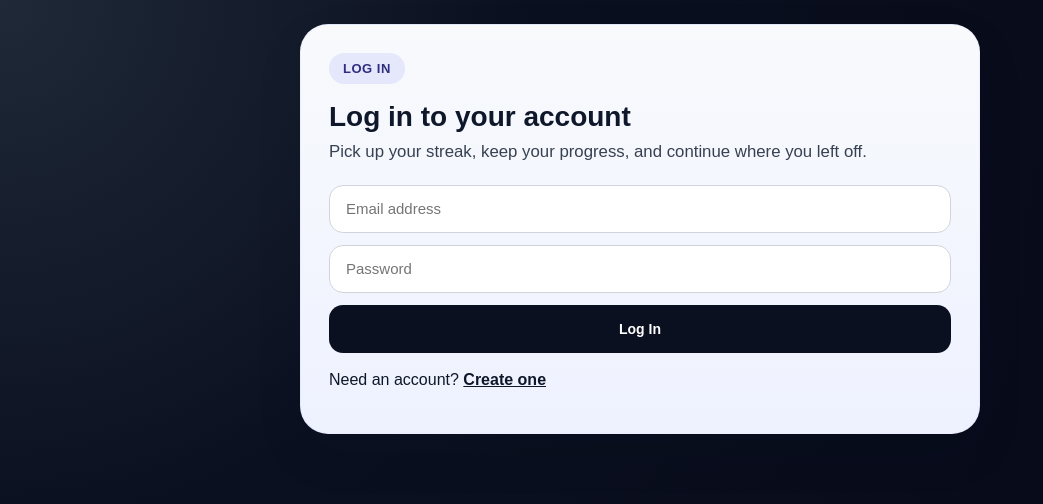
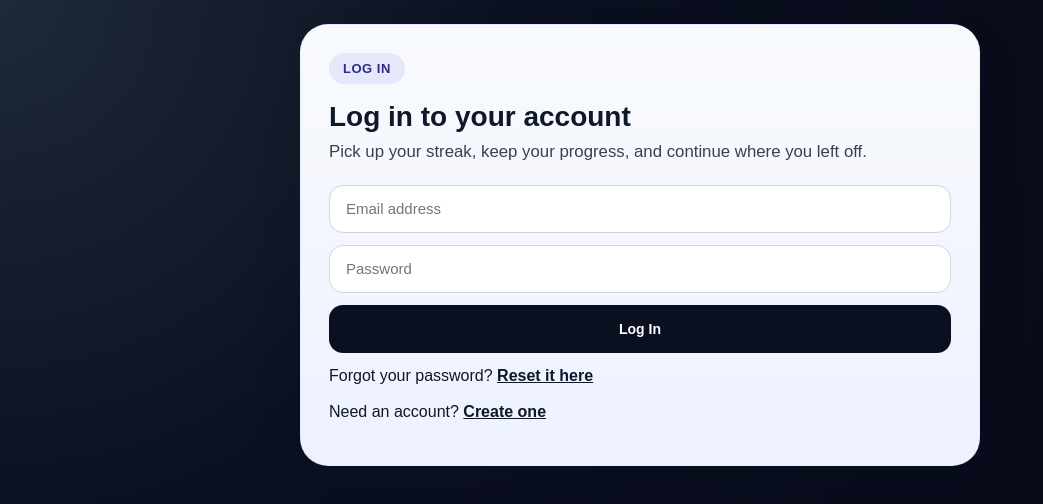
Before and after one commit to ryanc192/secretscanclub.com, a Next.js app: page /login in a window 1280 px wide. Shown: the top 504 px of the page, without its empty margins (0-1043 px from the left). Built offline with nearby package versions, Linux system fonts and the light colour scheme.

Commit message:
Update page.tsx

```diff
--- a/app/login/page.tsx
+++ b/app/login/page.tsx
@@ -165,6 +165,27 @@ export default function LoginPage() {
             </button>
           </form>
 
+          <p
+            style={{
+              marginTop: 14,
+              marginBottom: 0,
+              color: "#0f172a",
+              fontWeight: 500,
+            }}
+          >
+            Forgot your password?{" "}
+            <Link
+              href="/reset-password"
+              style={{
+                color: "#0f172a",
+                fontWeight: 700,
+                textDecoration: "underline",
+              }}
+            >
+              Reset it here
+            </Link>
+          </p>
+
           {message ? (
             <div className="share-box" style={{ marginTop: 20 }}>
               {message}
```
